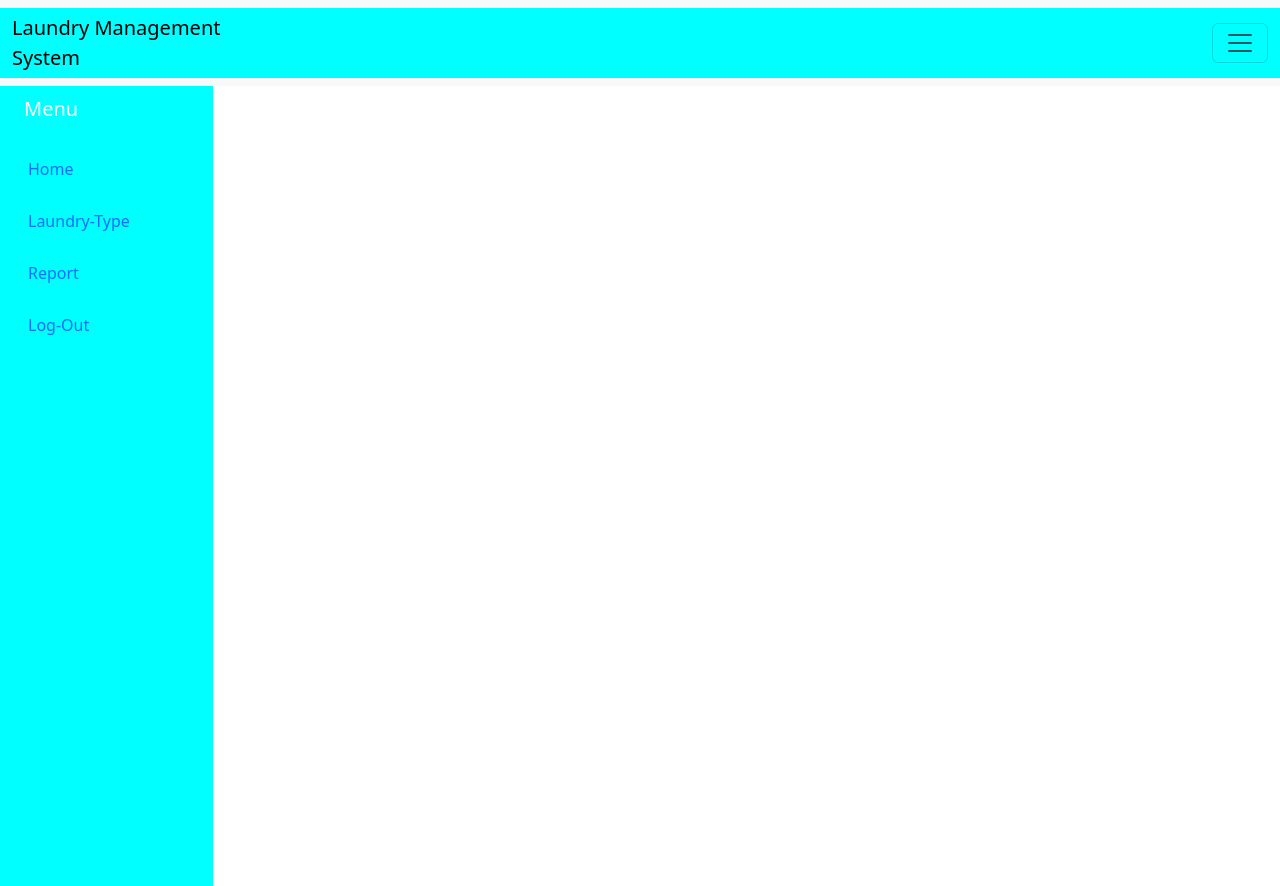
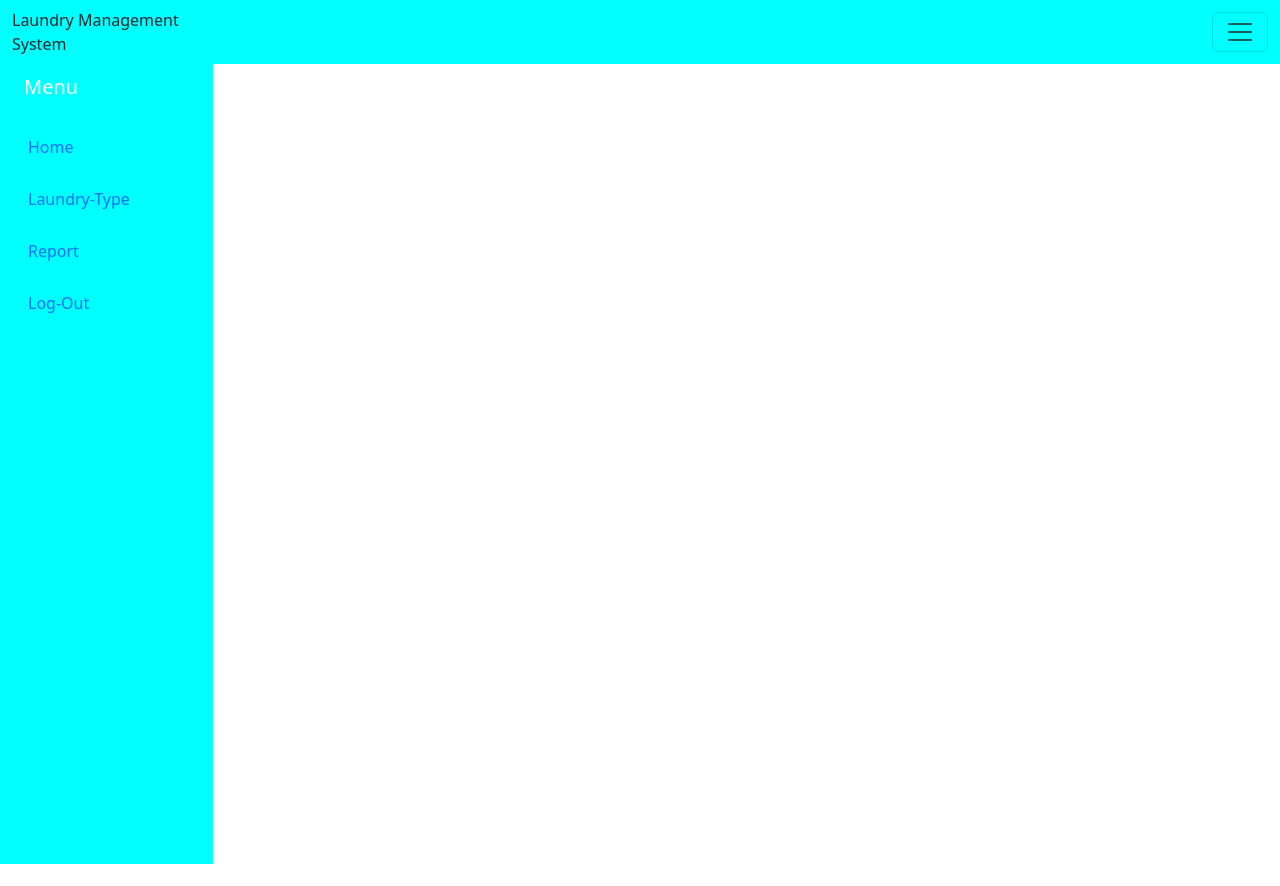
Before and after one commit to StoreMadLab/brightCloth, a plain HTML site: page home.html in a window 1280 px wide. After the commit the page ends 864 px from the top, so only its background shows below. Drawn offline with nearby package versions, Linux system fonts and the light colour scheme.

Commit message:
made some changes in home page

```diff
--- a/home.html
+++ b/home.html
@@ -8,14 +8,14 @@
     <title>LMS-HOME</title>
 </head>
 <body>
-        <nav class="navbar bg-body-tertiary">
-  <div class="container-fluid" style="background-color: #00FFFF;">
+    <div class="container-fluid" style="background-color: #00FFFF;">
+    <nav class="navbar navbar-light"style="background-color: #00FFFF;>
     <a class="navbar-brand" href="#">Laundry Management <br>System</a>
     <button class="navbar-toggler" type="button" data-bs-toggle="collapse" data-bs-target="#navbarSupportedContent" aria-controls="navbarSupportedContent" aria-expanded="false" aria-label="Toggle navigation">
       <span class="navbar-toggler-icon"></span>
     </button>
-  </div>
-</nav>
+    </nav>
+</div>
 
 
 
```
